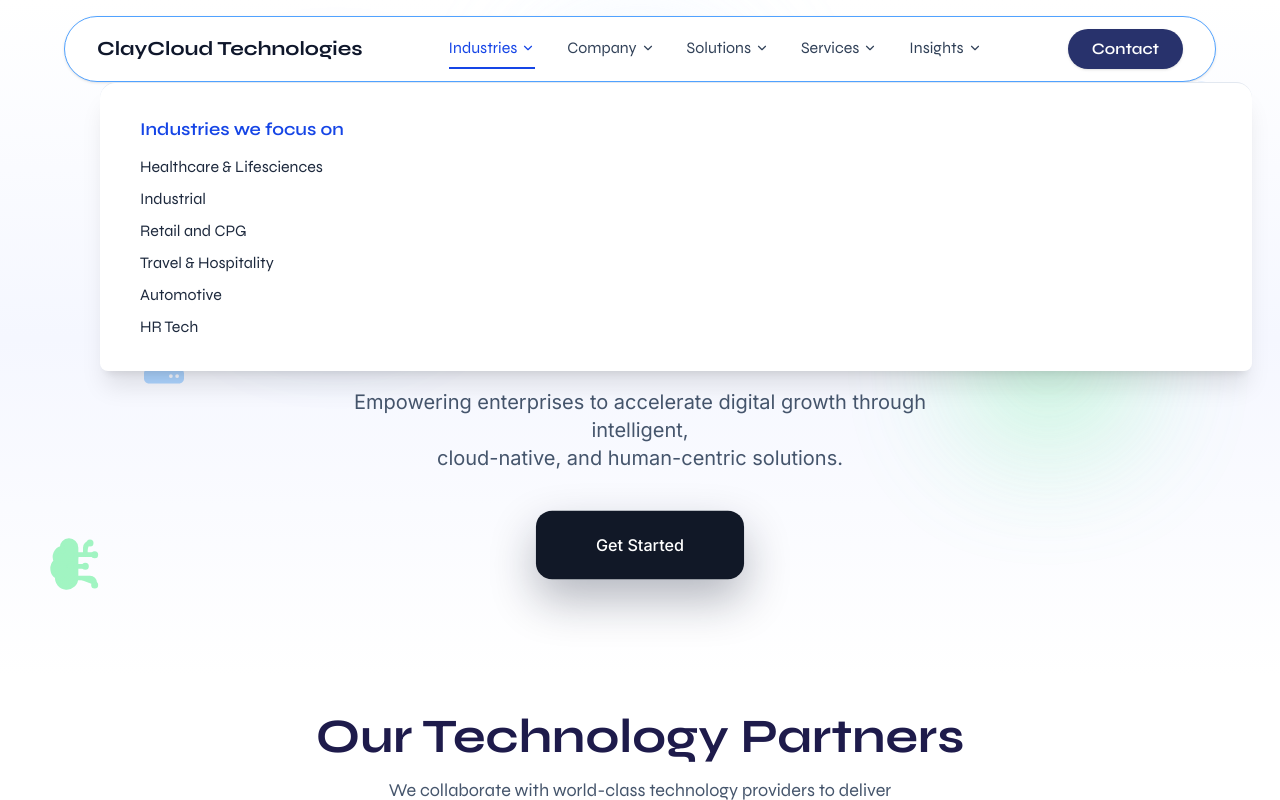
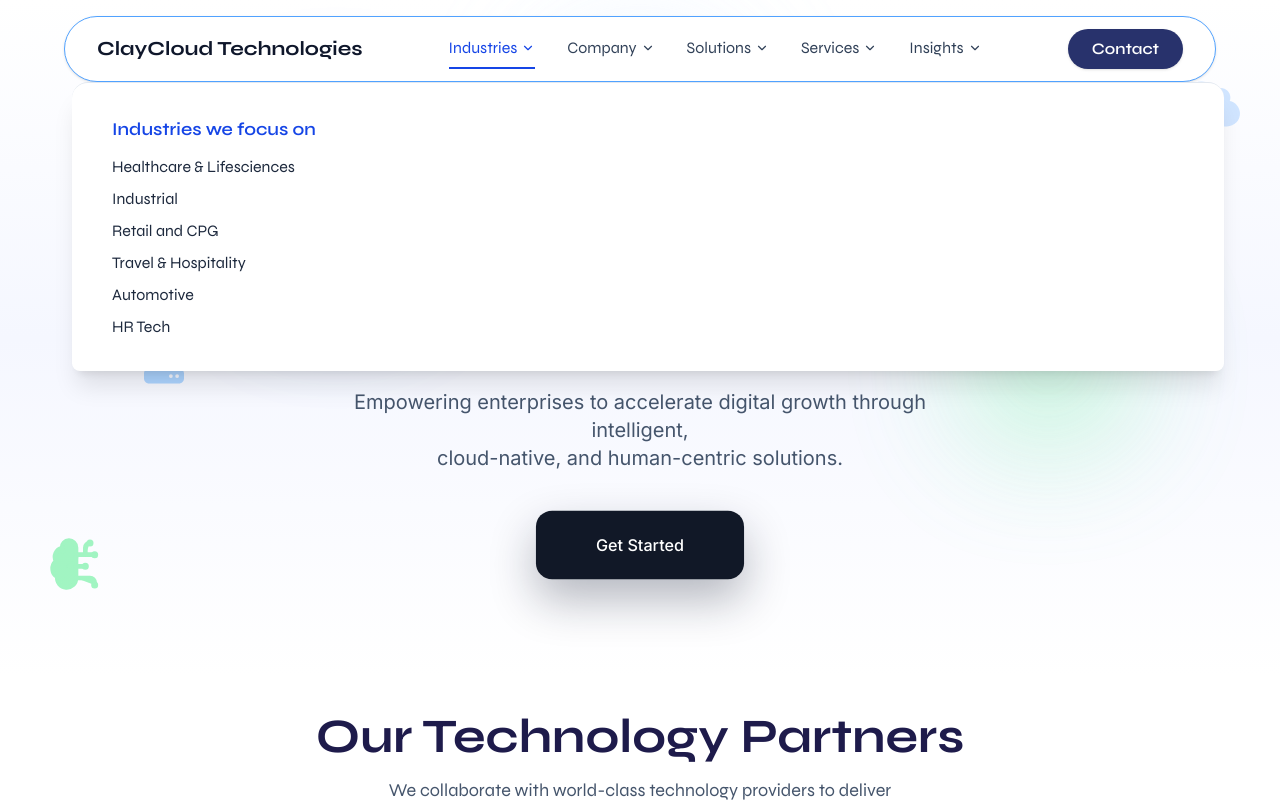
Before and after one commit to Ratneshch/Clay_Cloud, a Next.js app: page / in a window 1280 px wide. Both pictures are taken after a click on the button "Industries". Shown: the top 800 px of the page. Built offline with nearby package versions, Linux system fonts and the light colour scheme.

Commit message:
navbar update again

```diff
--- a/src/components/Navbar.jsx
+++ b/src/components/Navbar.jsx
@@ -198,7 +198,7 @@ const Navbar = () => {
                         setOpenMenu(null);
                         setOpenServiceChild(false);
                       }}
-                      className="fixed left-0 top-[64px] w-full md:w-screen lg:w-6xl ml-25 bg-white border-t border-slate-200 shadow-xl z-50 mt-4.5 py-6 sm:py-8 rounded-b-lg overflow-auto rounded-2xl"
+                      className="fixed left-0 top-[64px] w-full md:w-screen lg:w-6xl sm:ml-18 bg-white border-t border-slate-200 shadow-xl z-50 mt-4.5 py-6 sm:py-8 rounded-b-lg overflow-auto rounded-2xl"
                       style={{ WebkitOverflowScrolling: "touch" }}
                     >
                       <div className="max-w-[1400px] mx-auto grid grid-cols-1 sm:grid-cols-2 lg:grid-cols-3 gap-6 sm:gap-8 px-6 sm:px-10">
@@ -235,7 +235,7 @@ const Navbar = () => {
                         setOpenMenu(null);
                         if (!isMobile) setOpenServiceChild(false);
                       }}
-                      className="fixed left-0 top-[64px] w-full md:w-screen lg:w-6xl bg-white border-t border-slate-200 shadow-xl z-50 py-6 sm:py-8 rounded-b-lg overflow-auto mt-4.5 rounded-2xl ml-25"
+                      className="fixed left-0 top-[64px] w-full md:w-screen lg:w-6xl bg-white border-t border-slate-200 shadow-xl z-50 py-6 sm:py-8 rounded-b-lg overflow-auto mt-4.5 rounded-2xl sm:ml-18"
                       style={{ WebkitOverflowScrolling: "touch" }}
                     >
                       <div className="max-w-[1400px] mx-auto grid grid-cols-1 md:grid-cols-2 gap-6 px-6 sm:px-10">
```
